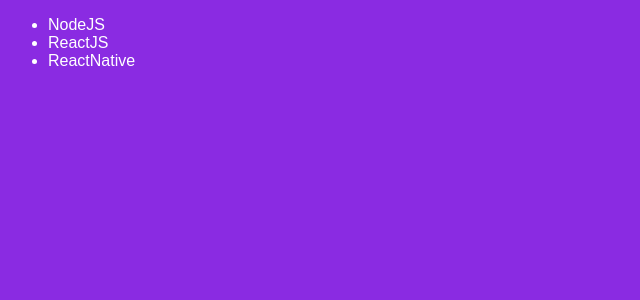
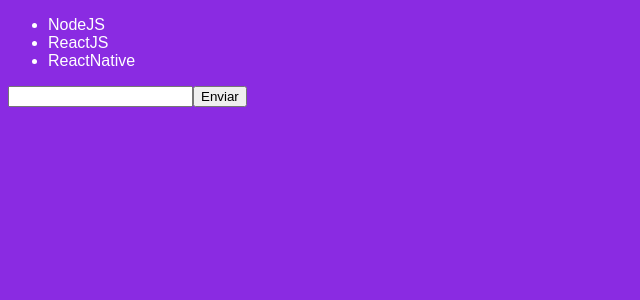
Before and after one commit to caducastanha/modulo04, a React app: page / in a window 1280 px wide. Shown: the top 300 px of the page, without its empty margins (0-640 px from the left). Built offline with nearby package versions, Linux system fonts and the light colour scheme.

Commit message:
Estado imutabilidade

```diff
--- a/src/components/TechList.js
+++ b/src/components/TechList.js
@@ -3,6 +3,7 @@
 class TechList extends Component {
 
   state = {
+    newTech: '',
     techs: [
       'NodeJS',
       'ReactJS',
@@ -10,15 +11,31 @@
     ],
   };
 
+  handleInputChange = e => {
+    this.setState({ newTech: e.target.value });
+  }
+
+  handleSubmit = e => {
+    e.preventDefault();
+    this.setState({
+      techs: [...this.state.techs, this.state.newTech],
+      newTech: '',
+    });
+  }
+
   render() {
-    console.log(this.state.techs);
-
     return (
-      <ul>
-        <li>NodeJS</li>
-        <li>ReactJS</li>
-        <li>ReactNative</li>
-      </ul>
+      <form onSubmit={this.handleSubmit}>
+        <ul>
+          {this.state.techs.map(tech => <li key={tech}>{tech}</li>)}
+        </ul>
+        <input
+          type="text"
+          onChange={this.handleInputChange}
+          value={this.state.newTech}
+        />
+        <button type="submit">Enviar</button>
+      </form>
     );
   }
 }
```
